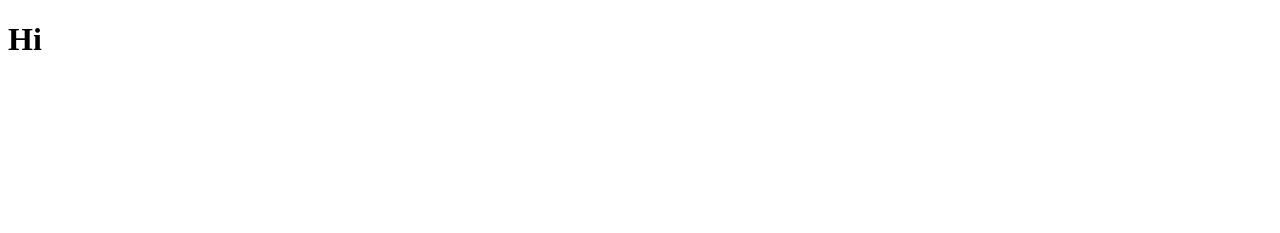
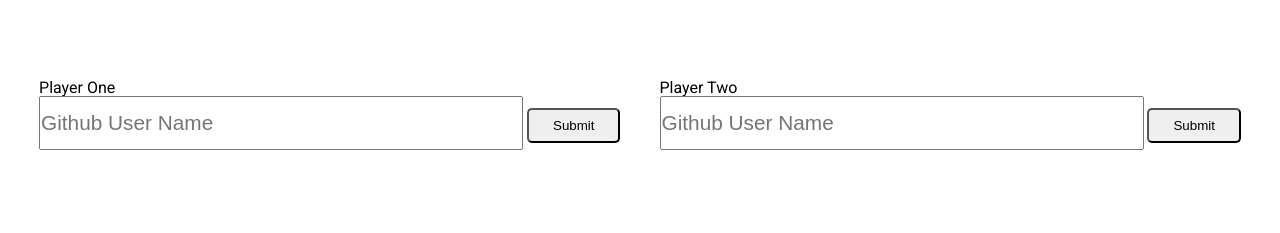
Before and after one commit to chaduvulaprasanth/github-battle, a plain HTML site: page index.html in a window 1280 px wide. Drawn offline with Linux system fonts and the light colour scheme.

Commit message:
updated css of  github battle

```diff
--- a/index.html
+++ b/index.html
@@ -6,9 +6,26 @@
     <meta http-equiv="X-UA-Compatible" content="ie=edge">
     <title>Battle</title>
     <link rel="stylesheet" href="style.css">
+    <link href="https://fonts.googleapis.com/css?family=Roboto:300,400,400i,500,500i,700,700i,900&display=swap" rel="stylesheet">
 </head>
 <body>
-    <h1>Hi</h1>
+    <div class="wrapper">
+        <div class="grid-wrapper">
+            <div>
+                <p>Player One</p>
+                <input id="firstinput" type="text" name="" placeholder="Github User Name">
+                <button id="firstinputsubmit">Submit</button>
+            </div>
+            <div>
+                <p>Player Two</p>
+                <input id="secondinput" type="text" name="" placeholder="Github User Name">
+                <button id="secondinputsubmit">Submit</button>
+            </div>
+        </div>
+    </div>
+
+
+
     <script src="main.js"></script>
 </body>
 </html>
--- a/style.css
+++ b/style.css
@@ -0,0 +1,78 @@
+/* http://meyerweb.com/eric/tools/css/reset/
+   v2.0 | 20110126
+   License: none (public domain)
+*/
+
+html, body, div, span, applet, object, iframe,
+h1, h2, h3, h4, h5, h6, p, blockquote, pre,
+a, abbr, acronym, address, big, cite, code,
+del, dfn, em, img, ins, kbd, q, s, samp,
+small, strike, strong, sub, sup, tt, var,
+b, u, i, center,
+dl, dt, dd, ol, ul, li,
+fieldset, form, label, legend,
+table, caption, tbody, tfoot, thead, tr, th, td,
+article, aside, canvas, details, embed,
+figure, figcaption, footer, header, hgroup,
+menu, nav, output, ruby, section, summary,
+time, mark, audio, video {
+	margin: 0;
+	padding: 0;
+	border: 0;
+	font-size: 100%;
+	font: inherit;
+	vertical-align: baseline;
+}
+/* HTML5 display-role reset for older browsers */
+article, aside, details, figcaption, figure,
+footer, header, hgroup, menu, nav, section {
+	display: block;
+}
+body {
+	line-height: 1;
+}
+ol, ul {
+	list-style: none;
+}
+blockquote, q {
+	quotes: none;
+}
+blockquote:before, blockquote:after,
+q:before, q:after {
+	content: '';
+	content: none;
+}
+table {
+	border-collapse: collapse;
+	border-spacing: 0;
+}
+
+/* my css */
+html {
+    font-size: 16px;
+}
+body{
+    font-family: 'Roboto', sans-serif;
+}
+/* .wrapper{
+    max-width: 100px;
+    margin: 0 auto;
+} */
+.grid-wrapper{
+    display: flex;
+    /* grid-template-columns: 1fr 1fr; */
+    justify-content: space-evenly;
+    padding: 5rem 0;
+}
+#firstinput, #secondinput{
+    width: 30rem;
+	padding: 0.8rem 0;
+	font-weight: 100;
+	color: black;
+	font-size: 1.3rem;
+}
+#firstinputsubmit, #secondinputsubmit{
+    background-color: none;
+    padding: 0.5rem 1.5rem;
+    border-radius: 5px;
+}
```
